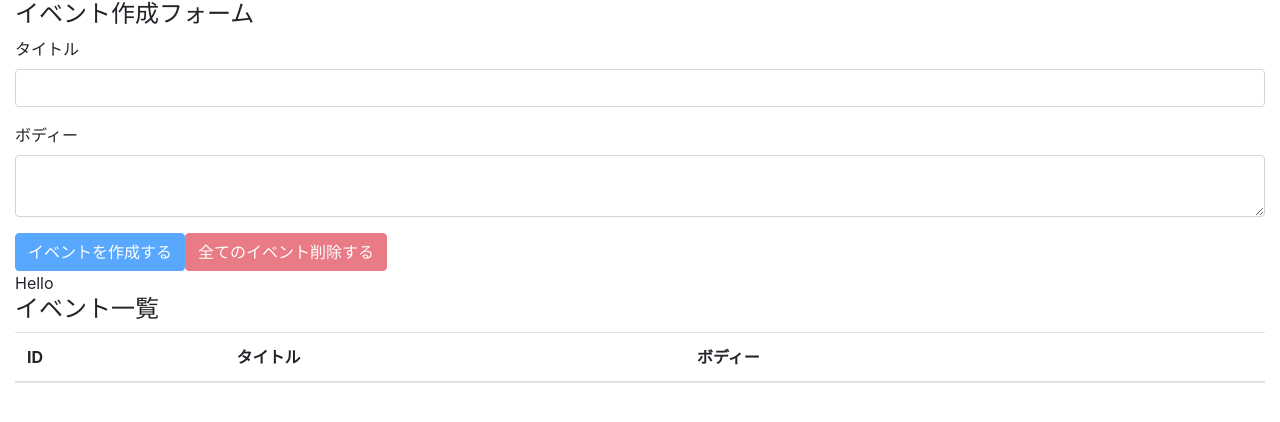
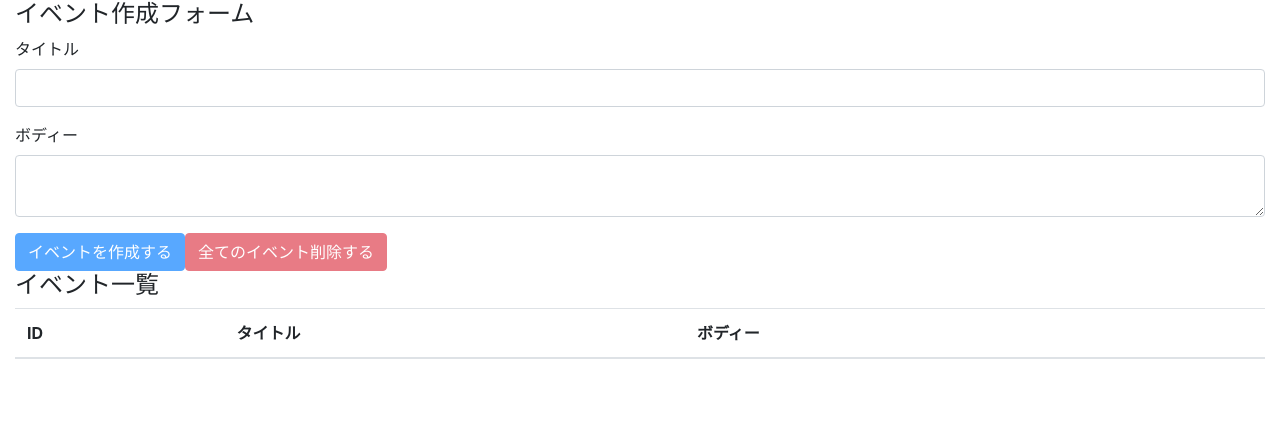
Before and after one commit to asaknkn/react-hooks-101, a React (Create React App) app: page / in a window 1280 px wide. Shown: the top 422 px of the page. Built offline with nearby package versions, Linux system fonts and the light colour scheme.

Commit message:
solve prop drilling issue

```diff
--- a/src/components/App.js
+++ b/src/components/App.js
@@ -10,10 +10,10 @@
   const [state, dispatch] = useReducer(reducer, [])
 
   return (
-    <AppContext.Provider value={'Hello'}>
+    <AppContext.Provider value={{ state, dispatch}}>
       <div className="container-fluid">
-        <EventForm state={state} dispatch={dispatch} />
-        <Events state={state} dispatch={dispatch} />
+        <EventForm />
+        <Events />
       </div>
     </AppContext.Provider>
   )
--- a/src/components/Event.js
+++ b/src/components/Event.js
@@ -1,8 +1,10 @@
-import React from 'react'
+import React, { useContext } from 'react'
 
 import { DELETE_EVENT } from '../actions'
+import AppContext from '../contexts/AppContext'
 
-const Event = ({ dispatch, event }) => {
+const Event = ({ event }) => {
+  const { dispatch } = useContext(AppContext)
   const id = event.id
   const handleClickDeleteButton = () => {
     const result = window.confirm(`イベント(id=${id})を本当に削除しても良いですか？`)
--- a/src/components/EventForm.js
+++ b/src/components/EventForm.js
@@ -1,7 +1,9 @@
-import React, { useState } from 'react'
-import { CREATE_EVENT,  DELETE_ALL_EVENTS} from '../actions'
+import React, { useState, useContext } from 'react'
+import { CREATE_EVENT,  DELETE_ALL_EVENTS } from '../actions'
+import AppContext from '../contexts/AppContext'
 
-const EventForm = ({ state, dispatch }) => {
+const EventForm = () => {
+  const { state, dispatch } = useContext(AppContext)
   const [title, setTitle] = useState('')
   const [body, setBody] = useState('')
 
--- a/src/components/Events.js
+++ b/src/components/Events.js
@@ -2,12 +2,11 @@
 import Event from './Event'
 import AppContext from '../contexts/AppContext'
 
-const Events  = ({ state, dispatch }) => {
-  const value = useContext(AppContext)
+const Events  = () => {
+  const { state } = useContext(AppContext)
 
   return (
   <>
-    <div>{value}</div>
     <h4>イベント一覧</h4>
     <table className="table table-hover">
       <thead>
@@ -19,7 +18,7 @@
         </tr>
       </thead>
       <tbody>
-        { state.map((event, index) => (<Event key={index} event={event} dispatch={dispatch} />))}
+        { state.map((event, index) => (<Event key={index} event={event} />))}
       </tbody>
     </table>
   </>
```
